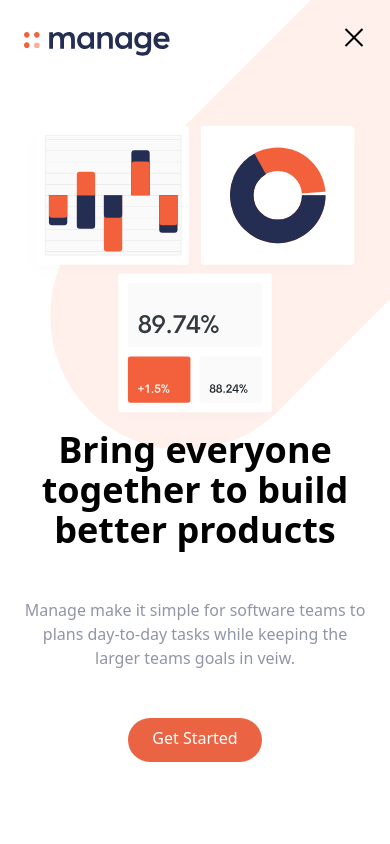
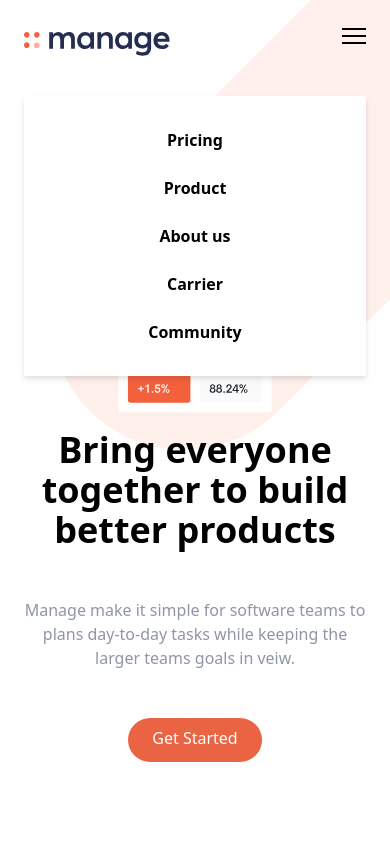
Before and after one commit to niranjanrai/Manage---First-tailwind-project, a website: page index.html in a window 390 px wide. Both pictures are taken after a click on the button 354 px from the left and 40 px from the top of the page. Shown: the top 844 px of the page. Drawn offline with nearby package versions, Linux system fonts and the light colour scheme; files that its build step writes are made by us from their sources.

Commit message:
first commit

```diff
--- a/Js/script.js
+++ b/Js/script.js
@@ -0,0 +1,8 @@
+const btn = document.getElementById("menu-btn");
+const nav = document.getElementById("menu");
+
+btn.addEventListener("click", () => {
+  btn.classList.toggle("open");
+  nav.classList.toggle("flex");
+  nav.classList.toggle("hidden");
+});
--- a/index.html
+++ b/index.html
@@ -43,7 +43,7 @@
         <!-- Mobile Menu -->
         <div class="md:hidden">
             <div id="menu"
-                class="absolute flex flex-col items-center self-end hidden py-8 mt-10 space-y-6 font-bold bg-white sm:w-auto sm:self-center left-6 right-6 drop-shadow-md ">
+                class="absolute  flex-col items-center self-end hidden py-8 mt-10 space-y-6 font-bold bg-white sm:w-auto sm:self-center left-6 right-6 drop-shadow-md ">
                 <a href="#">Pricing</a>
                 <a href="#">Product</a>
                 <a href="#">About us</a>
```
Also changed, not shown: 1 other file.
